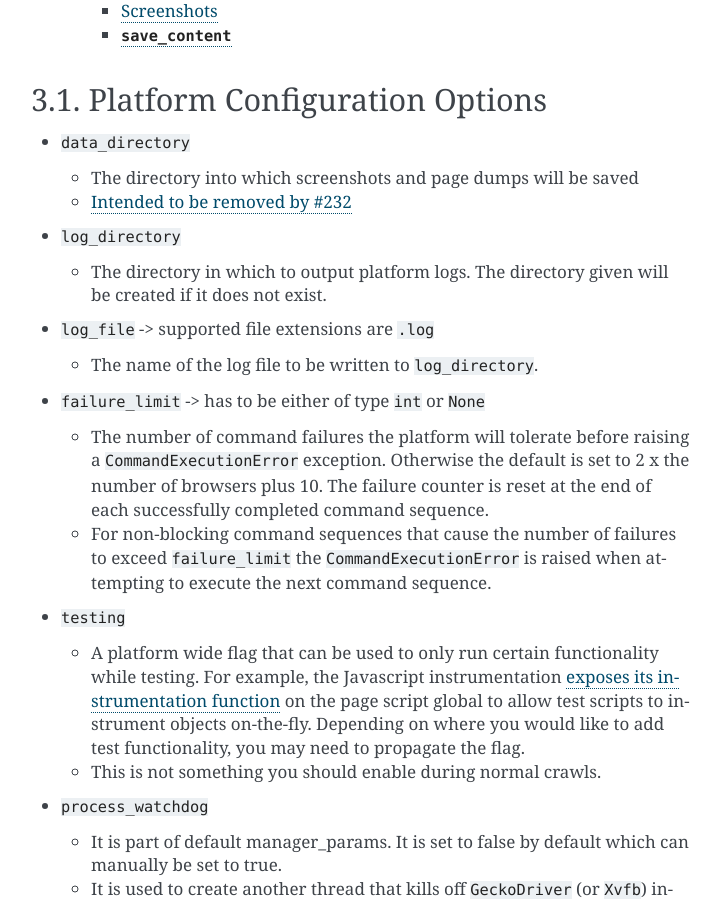
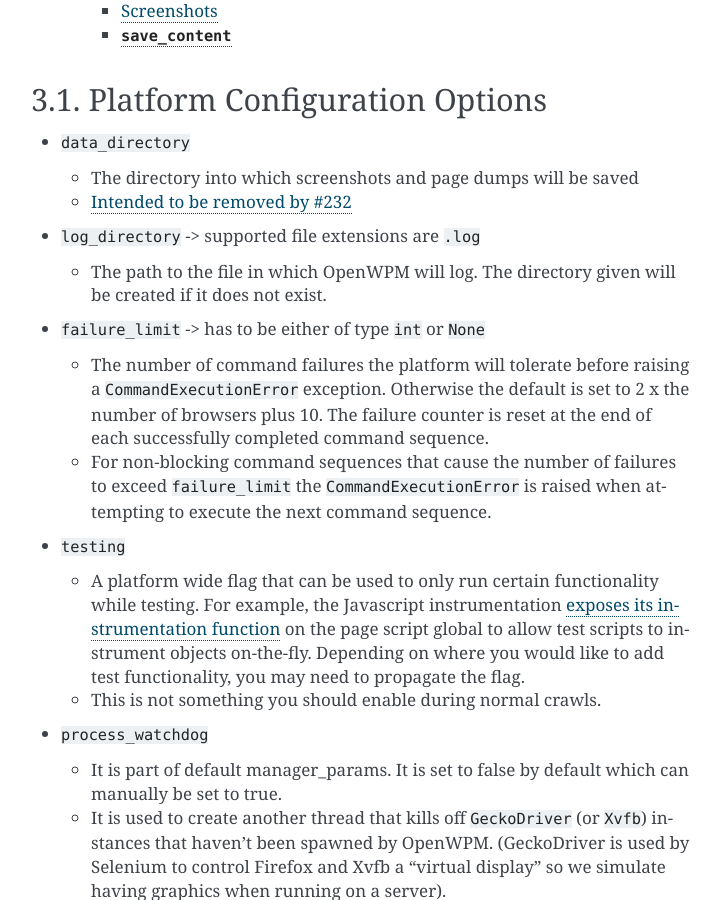
Before and after one commit to openwpm/OpenWPM, a Sphinx documentation site: the page built from docs/Configuration.md, in a window 1280 px wide and 900 px high, scrolled down 1084 px. Shown: the whole window, without its empty margins (389-1110 px from the left). Built offline with Sphinx 7.4.7, drawn with Linux system fonts in a browser that asks for light colours.

Commit message:
Updated documentation

```diff
--- a/docs/Configuration.md
+++ b/docs/Configuration.md
@@ -46,11 +46,9 @@ of configurations of `class<BrowserParams>`.
 - `data_directory`
   - The directory into which screenshots and page dumps will be saved
   - [Intended to be removed by #232](https://github.com/mozilla/OpenWPM/issues/232)
-- `log_directory`
-  - The directory in which to output platform logs. The
+- `log_directory` -> supported file extensions are `.log`
+  - The path to the file in which OpenWPM will log. The
     directory given will be created if it does not exist.
-- `log_file` -> supported file extensions are `.log`
-  - The name of the log file to be written to `log_directory`.
 - `failure_limit` -> has to be either of type `int` or `None`
   - The number of command failures the platform will tolerate before raising a
     `CommandExecutionError` exception. Otherwise the default is set to 2 x the
```
